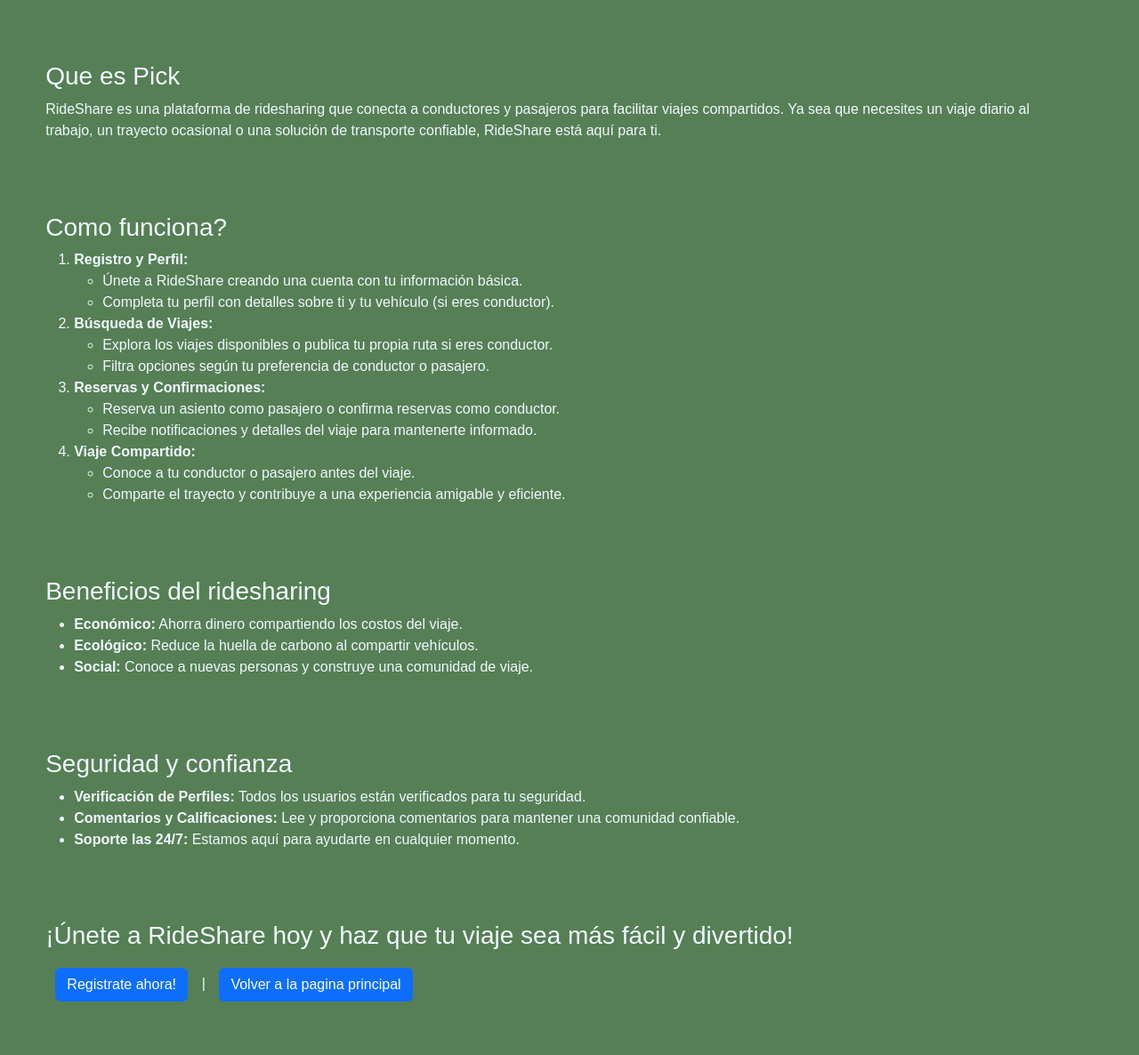
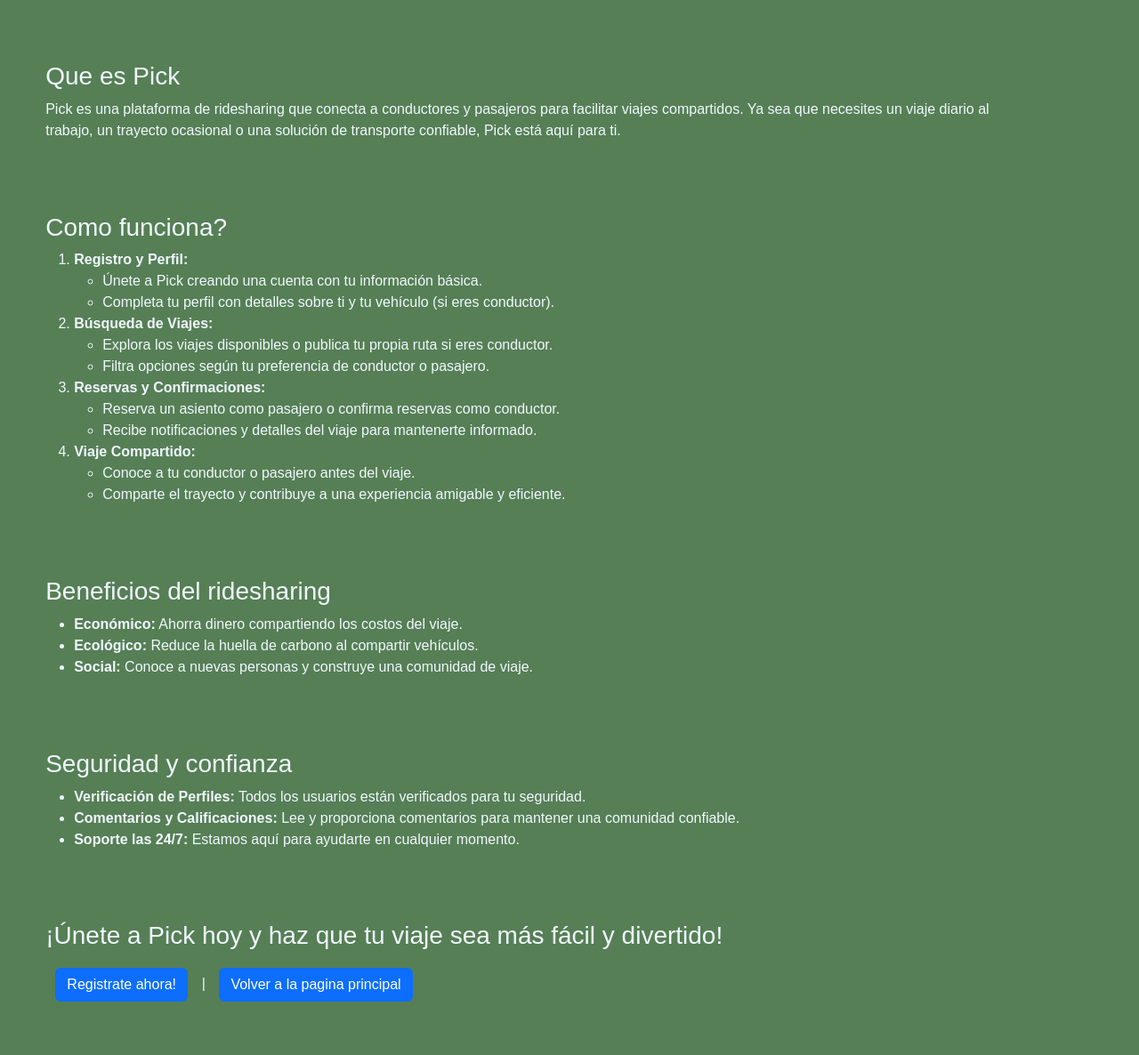
Before and after one commit to cberhongaray/PrograWebCruz, a plain HTML site: page indexInfo.html in a window 1280 px wide. Shown: the part 102-1288 px from the top of the page at 89% size. Drawn offline with nearby package versions, Linux system fonts and the light colour scheme; a web font is replaced by a local one.

Commit message:
Update indexInfo.html

```diff
--- a/indexInfo.html
+++ b/indexInfo.html
@@ -20,14 +20,14 @@
     <main>
         <div class="container">
             <p class="h3">Que es Pick</p>
-            <p>RideShare es una plataforma de ridesharing que conecta a conductores y pasajeros para facilitar viajes compartidos. Ya sea que necesites un viaje diario al trabajo, un trayecto ocasional o una solución de transporte confiable, RideShare está aquí para ti.</p>
+            <p>Pick es una plataforma de ridesharing que conecta a conductores y pasajeros para facilitar viajes compartidos. Ya sea que necesites un viaje diario al trabajo, un trayecto ocasional o una solución de transporte confiable, Pick está aquí para ti.</p>
         </div>
         <div class="container">
             <p class="h3">Como funciona?</p>
             <ol>
                 <li><strong>Registro y Perfil:</strong>
                     <ul>
-                        <li>Únete a RideShare creando una cuenta con tu información básica.</li>
+                        <li>Únete a Pick creando una cuenta con tu información básica.</li>
                         <li>Completa tu perfil con detalles sobre ti y tu vehículo (si eres conductor).</li>
                     </ul>
                 </li>
@@ -68,7 +68,7 @@
             </ul>
         </div>
         <div class="container">
-            <p class="h3">¡Únete a RideShare hoy y haz que tu viaje sea más fácil y divertido!</p>
+            <p class="h3">¡Únete a Pick hoy y haz que tu viaje sea más fácil y divertido!</p>
             <a class="btn btn-primary --bs-success-bg" href="index.html#1" role="button">Registrate ahora!</a> | <a class="btn btn-primary" href="index.html" role="button">Volver a la pagina principal</a>
         </div>
 
```
